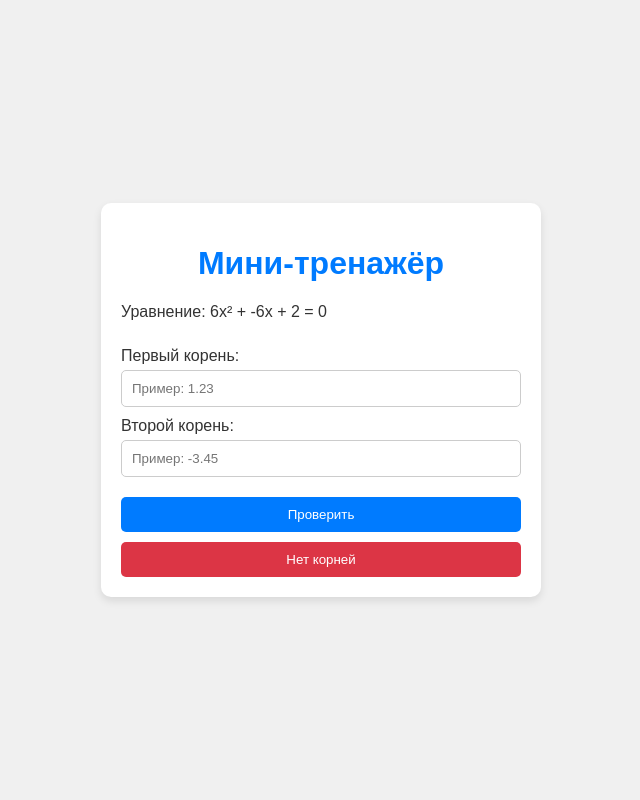
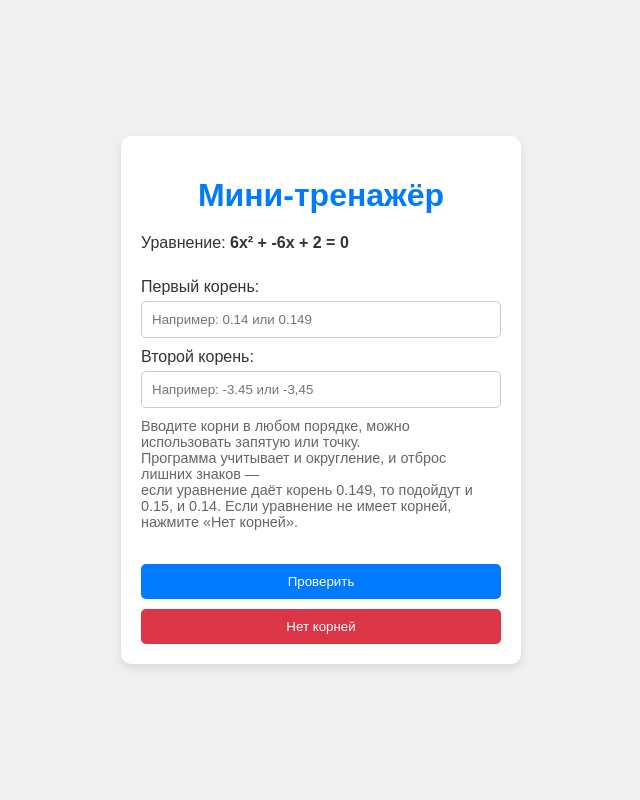
Before and after one commit to JaguarKovalev/solving_quadratic_equations, a Django app: page /solver/trainer/ in a window 1280 px wide. Shown: the whole page, without its empty margins (319-959 px from the left). Run offline with Django 5.2, Linux system fonts and the light colour scheme.

Commit message:
improve form hints, and enhance root validation logic

```diff
--- a/solver/templates/solver/trainer.html
+++ b/solver/templates/solver/trainer.html
@@ -11,19 +11,21 @@
             display: flex;
             justify-content: center;
             align-items: center;
-            height: 100vh;
+            min-height: 100vh;
             margin: 0;
         }
         .container {
             background-color: #fff;
             padding: 20px;
             border-radius: 10px;
-            box-shadow: 0 4px 8px rgba(0, 0, 0, 0.1);
+            box-shadow: 0 4px 8px rgba(0,0,0,0.1);
             width: 400px;
+            box-sizing: border-box;
         }
         h1 {
             text-align: center;
             color: #007bff;
+            margin-bottom: 20px;
         }
         form {
             display: flex;
@@ -38,6 +40,10 @@
             border: 1px solid #ccc;
             border-radius: 5px;
         }
+        .hint {
+            font-size: 0.9em;
+            color: #666;
+        }
         button {
             margin-top: 20px;
             padding: 10px;
@@ -50,6 +56,13 @@
         button:hover {
             background-color: #0056b3;
         }
+        .btn-no-roots {
+            background-color: #dc3545;
+            margin-top: 10px;
+        }
+        .btn-no-roots:hover {
+            background-color: #c82333;
+        }
         .result {
             margin-top: 20px;
             padding: 10px;
@@ -57,12 +70,20 @@
             border-radius: 5px;
             text-align: center;
         }
+        .correct {
+            color: green;
+            font-weight: bold;
+        }
+        .incorrect {
+            color: red;
+            font-weight: bold;
+        }
     </style>
 </head>
 <body>
 <div class="container">
     <h1>Мини-тренажёр</h1>
-        <p>Уравнение: {{ a }}x² + {{ b }}x + {{ c }} = 0</p>
+    <p>Уравнение: <strong>{{ a }}x² + {{ b }}x + {{ c }} = 0</strong></p>
     <form method="post">
         {% csrf_token %}
         <input type="hidden" name="a" value="{{ a }}">
@@ -70,20 +91,31 @@
         <input type="hidden" name="c" value="{{ c }}">
 
         <label for="root1">Первый корень:</label>
-            <input type="text" id="root1" name="root1" placeholder="Пример: 1.23">
+        <input type="text" id="root1" name="root1" placeholder="Например: 0.14 или 0.149">
 
         <label for="root2">Второй корень:</label>
-            <input type="text" id="root2" name="root2" placeholder="Пример: -3.45">
+        <input type="text" id="root2" name="root2" placeholder="Например: -3.45 или -3,45">
+
+        <p class="hint">
+            Вводите корни в любом порядке, можно использовать запятую или точку.<br>
+            Программа учитывает и округление, и отброс лишних знаков — <br>
+            если уравнение даёт корень 0.149, то подойдут и 0.15, и 0.14.
+            Если уравнение не имеет корней, нажмите «Нет корней».
+        </p>
 
         <button type="submit">Проверить</button>
-            <button type="submit" name="solution" value="нет корней" style="background-color: #dc3545; margin-top: 10px;">Нет корней</button>
+        <button type="submit" name="solution" value="нет корней" class="btn-no-roots">Нет корней</button>
     </form>
 
     {% if correct_solution %}
         <div class="result">
             <p><strong>Ваши корни:</strong> {{ user_solution }}</p>
             <p><strong>Правильные корни:</strong> {{ correct_solution }}</p>
-                <p><strong>Результат:</strong> {{ is_correct|yesno:'Верно,Неверно' }}</p>
+            {% if is_correct %}
+                <p class="correct">Верно!</p>
+            {% else %}
+                <p class="incorrect">Неверно.</p>
+            {% endif %}
         </div>
     {% endif %}
 </div>
--- a/solver/views.py
+++ b/solver/views.py
@@ -52,43 +52,126 @@ def solve(request):
 
 def trainer(request):
     if request.method == 'POST':
+        # Считываем коэффициенты
         a = float(request.POST['a'])
         b = float(request.POST['b'])
         c = float(request.POST['c'])
 
-        root1 = request.POST.get('root1', '').replace(',', '.').strip()
-        root2 = request.POST.get('root2', '').replace(',', '.').strip()
+        # Получаем пользовательский ввод (заменяем запятую на точку)
+        root1_raw = request.POST.get('root1', '').replace(',', '.').strip()
+        root2_raw = request.POST.get('root2', '').replace(',', '.').strip()
 
         # Если нажата кнопка "Нет корней"
         if request.POST.get('solution') == "нет корней":
             user_solution = "нет корней"
+            user_solution_list = []
         else:
-            user_solution = f"{root1},{root2}".strip(',')
+            # формируем список из введённых значений (если поле пустое, игнорируем)
+            user_solution_list = list(filter(None, [root1_raw, root2_raw]))
+            user_solution = ", ".join(user_solution_list)
 
-        discriminant = b ** 2 - 4 * a * c
-        if discriminant > 0:
-            r1 = round((-b + math.sqrt(discriminant)) / (2 * a), 2)
-            r2 = round((-b - math.sqrt(discriminant)) / (2 * a), 2)
-            correct_solution_set = {r1, r2}
-        elif discriminant == 0:
-            r = round(-b / (2 * a), 2)
-            correct_solution_set = {r}
+        # Вычисляем дискриминант
+        discriminant = b**2 - 4*a*c
+
+        # Находим "истинные" корни (без округления)
+        if discriminant < 0:
+            correct_roots = None
+        elif abs(discriminant) < 1e-15:
+            # Один корень
+            correct_roots = [(-b) / (2*a)]
         else:
-            correct_solution_set = None
+            r1 = (-b + math.sqrt(discriminant)) / (2*a)
+            r2 = (-b - math.sqrt(discriminant)) / (2*a)
+            correct_roots = sorted([r1, r2])
 
-        # Проверка решения
-        if correct_solution_set is None:
-            is_correct = user_solution.lower() == "нет корней"
-            correct_solution = "Нет корней"
+        # ---- ЛОГИКА ПРОВЕРКИ "ОКРУГЛЕНИЕ ИЛИ ОТБРОС" ----
+        def decimal_places(s):
+            """Определяем сколько символов после точки пользователь указал.
+               Если точки нет, считаем 0."""
+            if '.' in s:
+                return len(s.split('.')[-1])
+            return 0
+
+        # Эта функция вернёт True, если user_val «равен» корню correct_val
+        # при допущении, что пользователь мог либо округлить, либо отбросить дробную часть
+        # до d знаков (d >= 2).
+        def matches_round_or_trunc(user_val, correct_val, d):
+            """
+            d - число знаков после запятой, которое пользователь 'формально' задал.
+            Проверяем, совпадает ли user_val с:
+              - округлённым correct_val до d знаков,
+              - или усечённым correct_val до d знаков.
+            """
+            # 1) округление:
+            rounded_val = round(correct_val, d)
+
+            # 2) усечение (truncation):
+            factor = 10**d
+            truncated_val = math.floor(correct_val * factor) / factor
+
+            eps = 1e-9  # небольшой допуск из-за float
+            if abs(user_val - rounded_val) < eps:
+                return True
+            if abs(user_val - truncated_val) < eps:
+                return True
+            return False
+
+        # Теперь, если уравнение не имеет корней:
+        if correct_roots is None:
+            is_correct = (user_solution.lower() == "нет корней")
+            correct_solution = "нет корней"
         else:
-            try:
-                user_solution_set = {round(float(x), 2) for x in user_solution.split(',')}
-                is_correct = user_solution_set == correct_solution_set
-            except ValueError:
+            # Уравнение имеет корни correct_roots (1 или 2 шт)
+            if not user_solution_list:
+                # Пользователь не ввёл ничего, но корни существуют
                 is_correct = False
-            correct_solution = ", ".join(map(str, sorted(correct_solution_set)))
+            else:
+                # Для проверки нам нужно сопоставить каждый пользовательский корень
+                # с каким-то правильным корнем (как множества, порядок не важен)
+                if len(user_solution_list) != len(correct_roots):
+                    # Количество введённых корней не совпадает
+                    is_correct = False
+                else:
+                    # Преобразуем ввод пользователя в числа
+                    try:
+                        user_vals = [float(x) for x in user_solution_list]
+                    except ValueError:
+                        # если введено что-то не парсящееся
+                        user_vals = []
 
-        # Сохранение результата в БД
+                    # Пока предположим, что всё совпадает
+                    matched = [False]*len(correct_roots)
+                    is_correct_temp = True
+
+                    # Проверяем каждый user_val в "мультимножестве" correct_roots:
+                    for uv_str, uv in zip(user_solution_list, user_vals):
+                        # Определяем d — кол-во знаков, но минимум 2
+                        d = max(decimal_places(uv_str), 2)
+
+                        found_pair = False
+                        for i, correct_val in enumerate(correct_roots):
+                            if not matched[i]:
+                                if matches_round_or_trunc(uv, correct_val, d):
+                                    matched[i] = True
+                                    found_pair = True
+                                    break
+                        if not found_pair:
+                            is_correct_temp = False
+                            break
+
+                    if not all(matched):
+                        is_correct_temp = False
+
+                    is_correct = is_correct_temp
+
+            # Формируем красивый вывод «правильных» корней.
+            # Для дружелюбного отображения — будем отображать каждый корень
+            # с 4 знаками (например), чтоб пользователь видел, каково "точное" значение.
+            # Или можно оставить только 2-3, но иногда хочется чуть больше точности.
+            correct_solution_list = [f"{cr:.4f}" for cr in correct_roots]
+            correct_solution = ", ".join(correct_solution_list)
+
+        # Сохраняем результат в БД
         QuadraticSolution.objects.create(
             a=a, b=b, c=c,
             user_solution=user_solution,
@@ -96,12 +179,15 @@ def trainer(request):
             is_correct=is_correct
         )
 
-        # Редирект с результатами
-        return redirect(f"{reverse('trainer')}?result=1&is_correct={is_correct}&correct_solution={correct_solution}&user_solution={user_solution}")
+        # Редирект (POST -> GET)
+        return redirect(
+            f"{reverse('trainer')}?result=1&is_correct={is_correct}"
+            f"&correct_solution={correct_solution}&user_solution={user_solution}"
+        )
 
-    # Если GET запрос с результатами
+    # Если GET: показываем результат
     if 'result' in request.GET:
-        is_correct = request.GET.get('is_correct') == 'True'
+        is_correct = (request.GET.get('is_correct') == 'True')
         correct_solution = request.GET.get('correct_solution', '')
         user_solution = request.GET.get('user_solution', '')
     else:
@@ -110,11 +196,14 @@ def trainer(request):
         user_solution = None
 
     # Генерация случайных коэффициентов
-    random_a = random.randint(1, 10)
+    random_a = random.randint(1, 10)  # a != 0
     random_b = random.randint(-10, 10)
     random_c = random.randint(-10, 10)
+
     return render(request, 'solver/trainer.html', {
-        'a': random_a, 'b': random_b, 'c': random_c,
+        'a': random_a,
+        'b': random_b,
+        'c': random_c,
         'user_solution': user_solution,
         'correct_solution': correct_solution,
         'is_correct': is_correct
```
Lines whose indentation alone changed are shown as unchanged.
